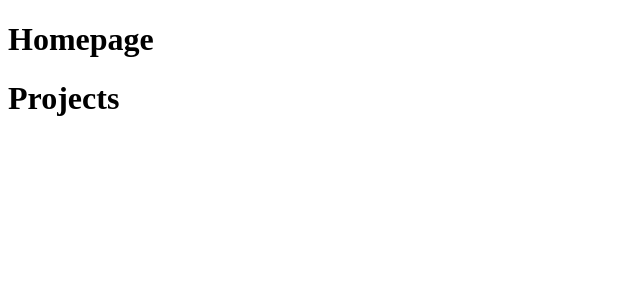
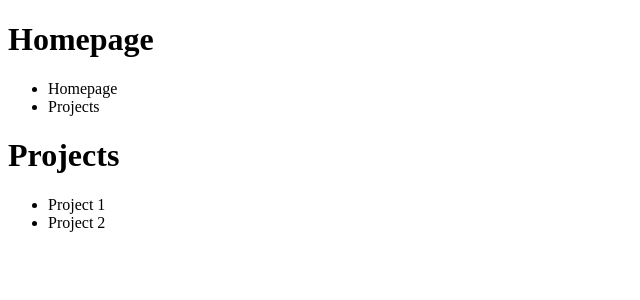
Before and after one commit to renanvzd/frontend-reactJS, a React app: page / in a window 1280 px wide. Shown: the top 300 px of the page, without its empty margins (0-640 px from the left). Built offline with nearby package versions, Linux system fonts and the light colour scheme.

Commit message:
Children Properties

```diff
--- a/src/App.js
+++ b/src/App.js
@@ -5,8 +5,18 @@ import Header from './components/Header';
 function App() {
     return (
         <>
-            <Header title="Homepage" />
-            <Header title="Projects" />
+            <Header title="Homepage">
+                <ul>
+                    <li>Homepage</li>
+                    <li>Projects</li>
+                </ul>
+            </Header>
+            <Header title="Projects">
+                <ul>
+                    <li>Project 1</li>
+                    <li>Project 2</li>
+                </ul>
+            </Header>
         </>
     );
 }
--- a/src/components/Header.js
+++ b/src/components/Header.js
@@ -1,19 +1,12 @@
 import React from 'react';
 
-export default function Header({title}) {
+export default function Header({title, children }) {
     return (
         <header>
             <h1>{title}</h1>
+
+            {children}
+
         </header>
     );
 }
-
-/* Ou (Não desestruturado)
-export default function Header(props) {
-    return (
-        <header>
-            <h1>{props.title}</h1>
-        </header>
-    );
-}
-*/
```
